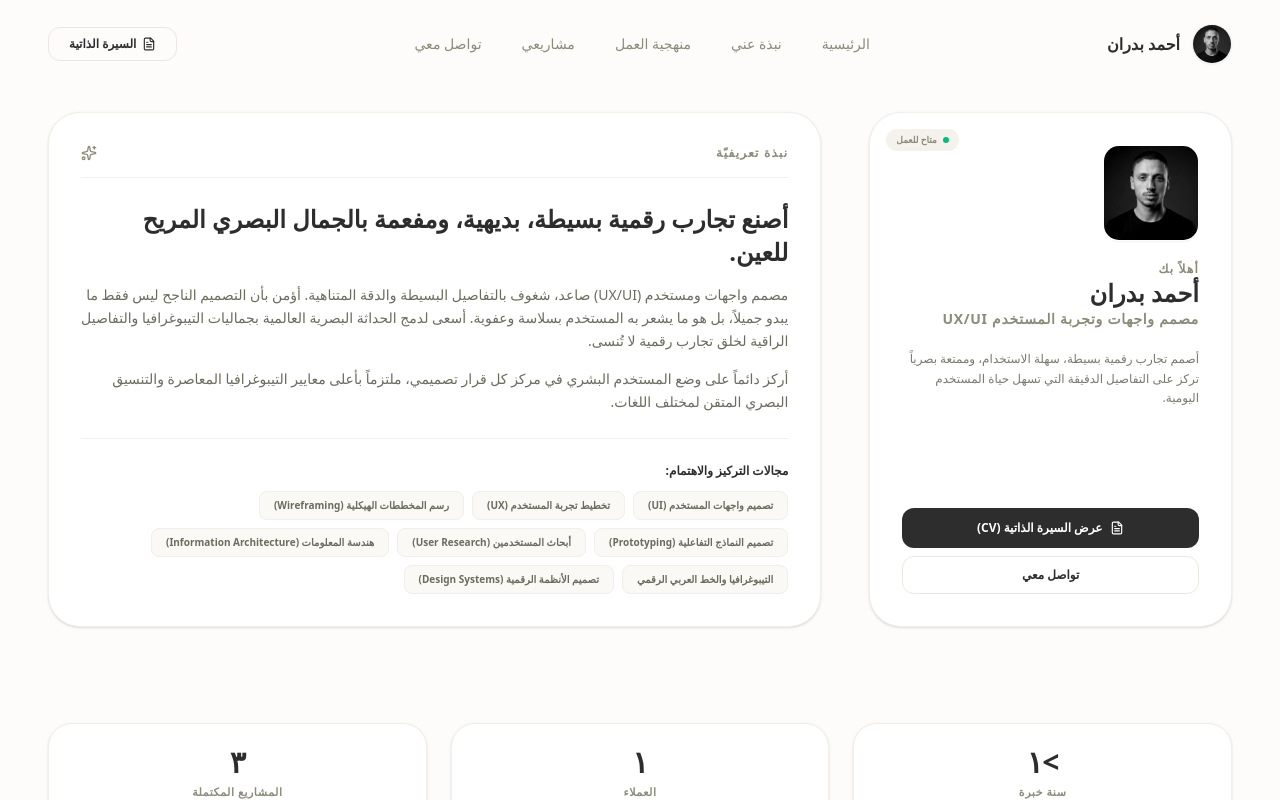
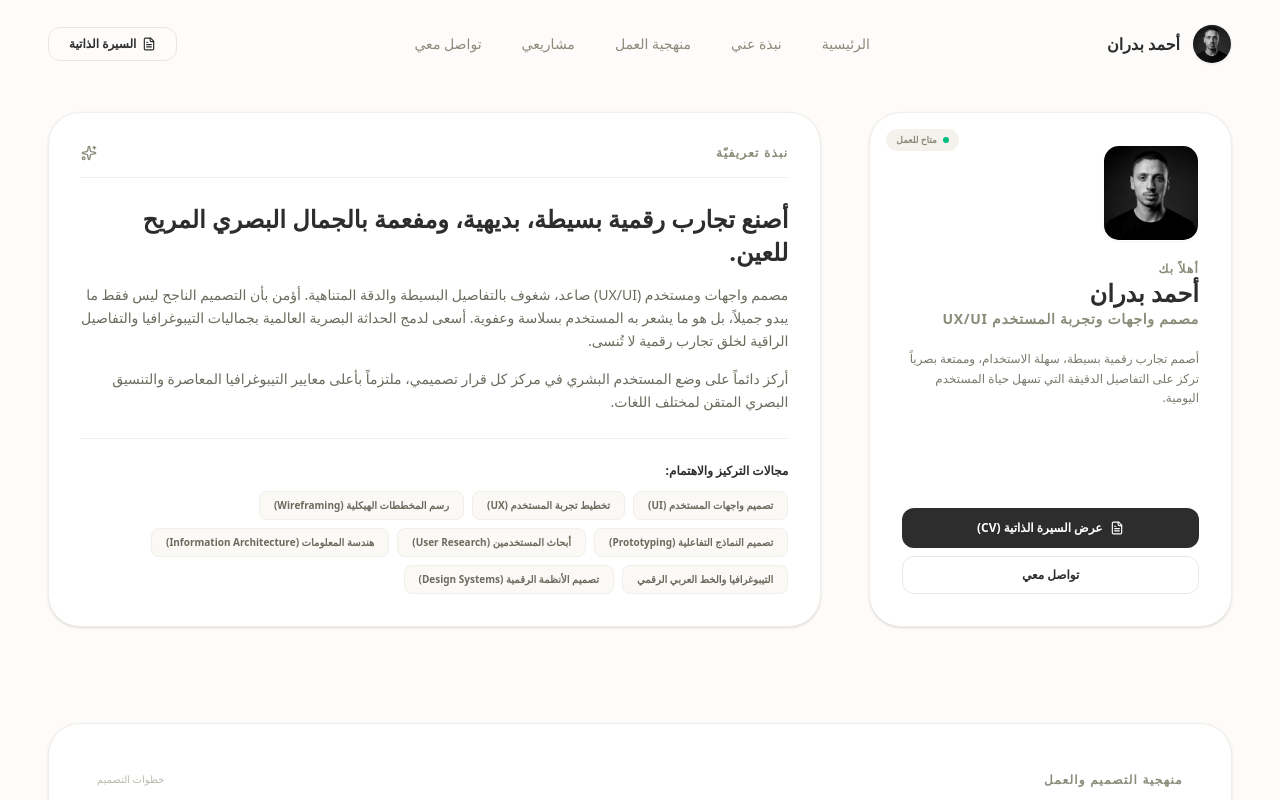
Before and after one commit to badranuxui/My-Portfolio, a React (Vite) app: page / in a window 1280 px wide. Shown: the top 800 px of the page. Built offline with nearby package versions, Linux system fonts and the light colour scheme; a small style sheet from the web is missing.

Commit message:
Hide stats section temporarily via SHOW_STATS flag and preserve CNAME

```diff
--- a/src/App.tsx
+++ b/src/App.tsx
@@ -30,6 +30,7 @@ import {
   projectsData,
   contactInfo
 } from "./data";
+import { SHOW_STATS } from "./config";
 import { Project } from "./types";
 
 // دالة تحويل الأرقام الإنجليزية إلى أرقام عربية هندية للعرض في الواجهة
@@ -347,6 +348,7 @@ export default function App() {
           </div>
 
           {/* قسم الإحصائيات السريعة بأسلوب فني ترابي فاخر ومحاذي تماماً - بعرض الصفحة بالكامل */}
+          {SHOW_STATS && (
             <div className="grid grid-cols-1 md:grid-cols-3 gap-6" id="quick-stats-grid">
               {statsData.map((stat, idx) => (
                 <motion.div
@@ -363,6 +365,7 @@ export default function App() {
                 </motion.div>
               ))}
             </div>
+          )}
 
           {/* الجزء 1.5: منهجية العمل الاحترافية والمستوحاة من الفن البسيط */}
           <motion.div
--- a/src/config.ts
+++ b/src/config.ts
@@ -1,2 +1,5 @@
 // وضع الصيانة: خليه true لإظهار صفحة "قيد التحديث" بدل الموقع، و false لرجوع الموقع كالمعتاد
 export const MAINTENANCE_MODE = false;
+
+// إظهار قسم الإحصائيات (الخبرة، العملاء، المشاريع المكتملة): خليه true لإظهاره و false لإخفائه مؤقتاً
+export const SHOW_STATS = false;
```
Also changed, not shown: 1 other file (tests, documents, lock files or other folders). Lines whose indentation alone changed are shown as unchanged.
